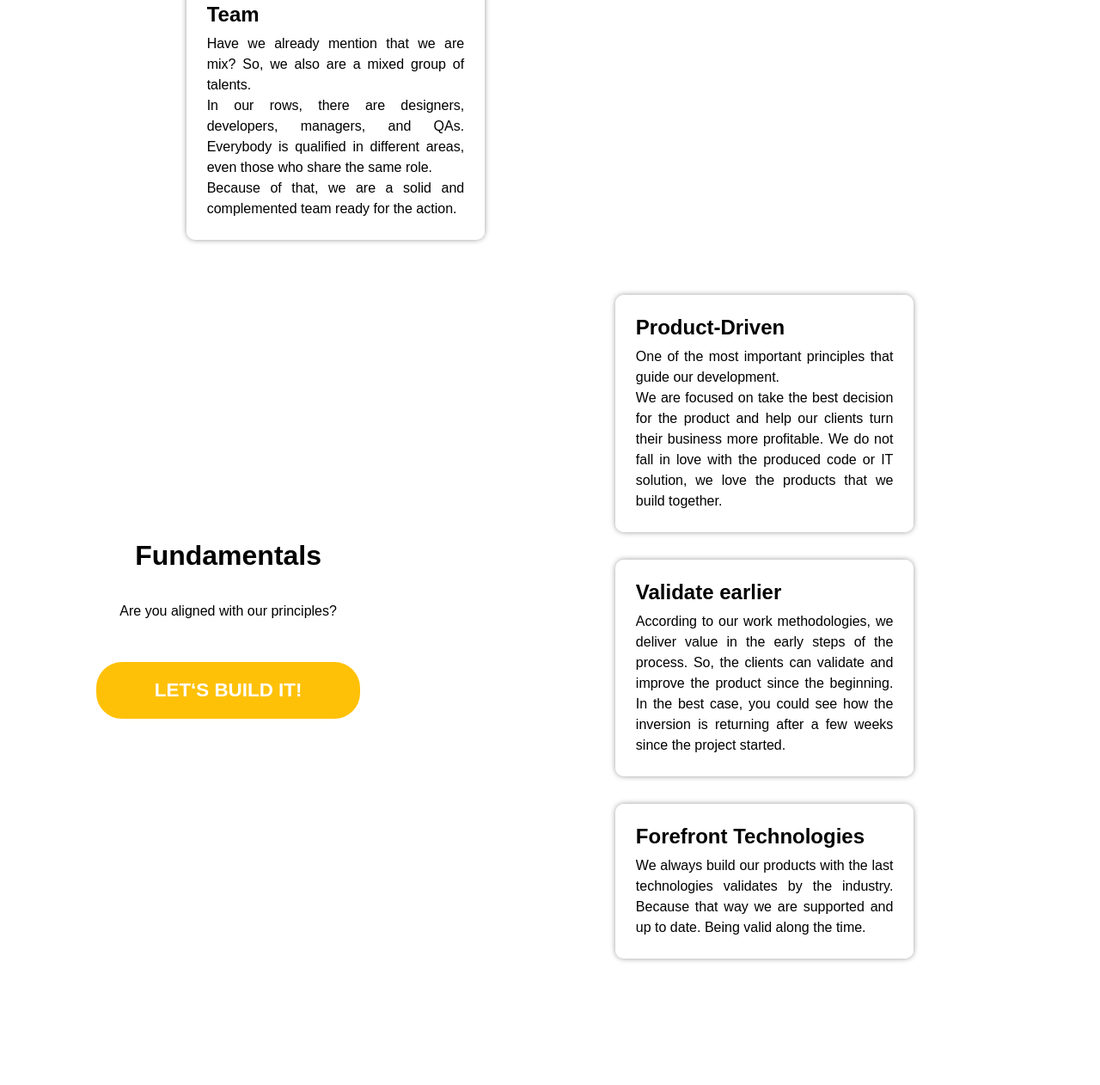
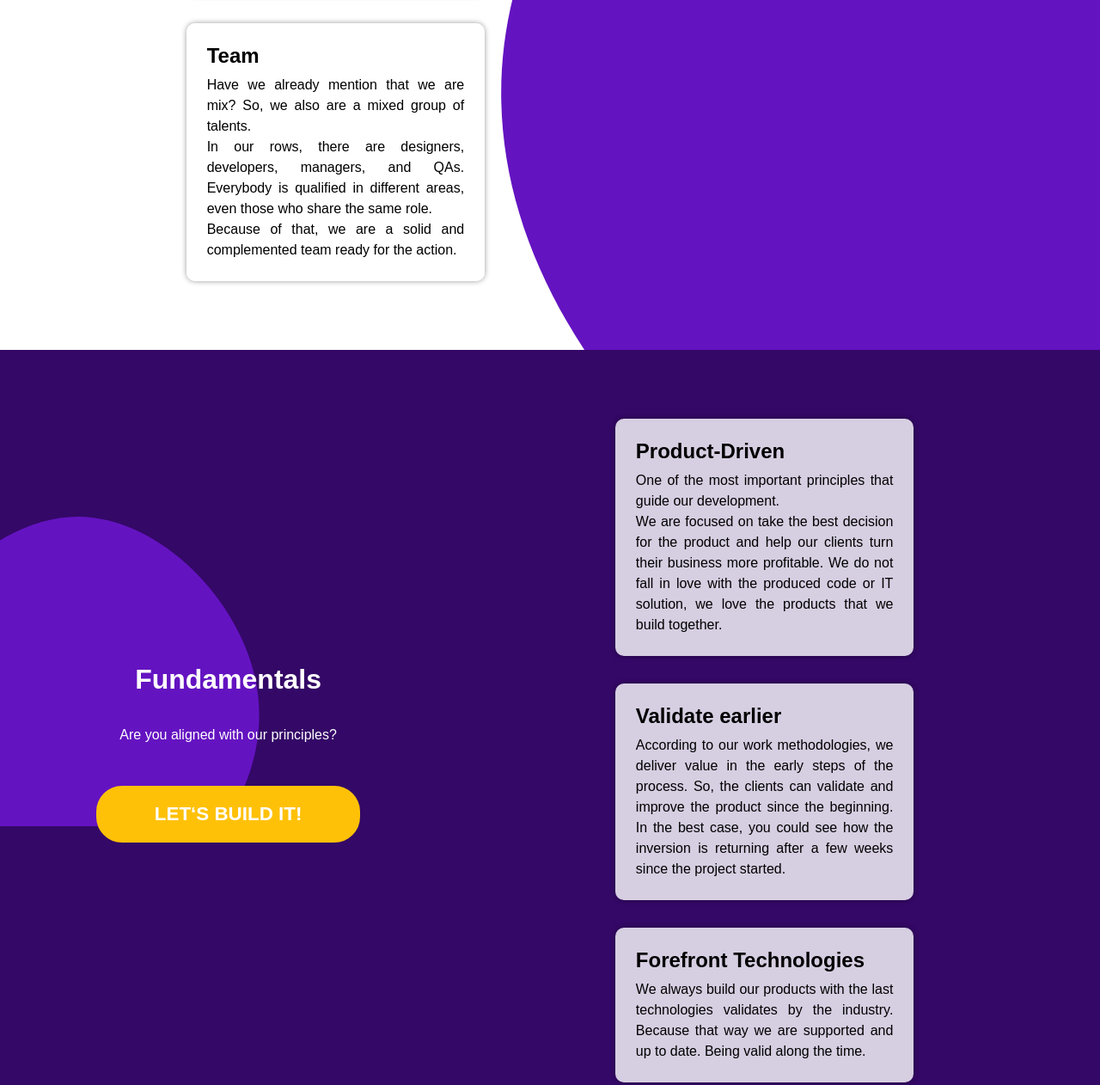
Before and after one commit to afmicc/gatsby-my-site, a Gatsby site: page / in a window 1280 px wide. Shown: the part 1913-3175 px from the top of the page at 86% size. Built offline with nearby package versions, Linux system fonts and the light colour scheme; Gatsby itself is replaced by a stand-in of ours.

Commit message:
Add backgrounds to sections

```diff
--- a/src/components/Fundamental/index.js
+++ b/src/components/Fundamental/index.js
@@ -10,6 +10,7 @@ const Fundamental = () => (
     message="Are you aligned with our principles?"
     cards={cards}
     button={{ title: 'Let‘s build it!', href: '#option'}}
+    background
   />
 );
 
--- a/src/components/Section/index.js
+++ b/src/components/Section/index.js
@@ -4,8 +4,14 @@ import { arrayOf, bool, node, number, string, shape } from 'prop-types';
 import Card from './card'
 import ButtonAction from '../common/buttonAction'
 
-const Section = ({ id, title, message, cards, button, headerOnRight }) => console.log('button', button) ||  (
-  <div className="section">
+const Section = ({id, title, message, cards, button, headerOnRight, background }) => console.log('button', button) ||  (
+  <div className={
+    `section ${headerOnRight ?
+                ('bg-right ' + (background ? 'bg-right-color': 'bg-right-default')) :
+                ('bg-left ' + (background ? 'bg-left-color': 'bg-left-default'))
+              }`
+    }
+  >
     <div className={
       `section__container d-flex ${headerOnRight ? 'fd-row-reverse' : ''}`
       }>
@@ -46,6 +52,7 @@ Section.propTypes = {
   title: string.isRequired,
   message: string.isRequired,
   headerOnRight: bool,
+  background: bool,
   cards: arrayOf(
     shape({
       key: number.isRequired,
--- a/src/styles/components.scss
+++ b/src/styles/components.scss
@@ -201,6 +201,7 @@
 
     &__points {
       flex-basis: 60%;
+      padding: 3rem 0;
 
       .card {
         background-color: rgba(255, 255, 255, 0.8);
@@ -225,6 +226,7 @@
 
     &__header {
       flex-basis: 40%;
+      z-index: 2;
 
       &__title,
       &__description {
@@ -232,4 +234,42 @@
       }
     }
   }
+
+  /** Backgrounds **/
+
+  &.bg-right {
+    background-image: url(../assets/section-bg.svg);
+    background-repeat: no-repeat;
+    background-position: right bottom;
+
+    &-color {
+      background-color: #340867;
+
+      .section__container__header {
+        color: white;
+      }
+    }
+  }
+
+  &.bg-left {
+    &::before {
+      background-position: right bottom;
+      background-image: url(../assets/section-bg.svg);
+      background-repeat: no-repeat;
+      content: "";
+      height: 69.3%;
+      position: absolute;
+      transform: scaleX(-1);
+      width: 100%;
+      z-index: 1;
+    }
+
+    &-color {
+      background-color: #340867;
+
+      .section__container__header {
+        color: white;
+      }
+    }
+  }
 }
```
Also changed, not shown: src/assets/section-bg.svg (added).
